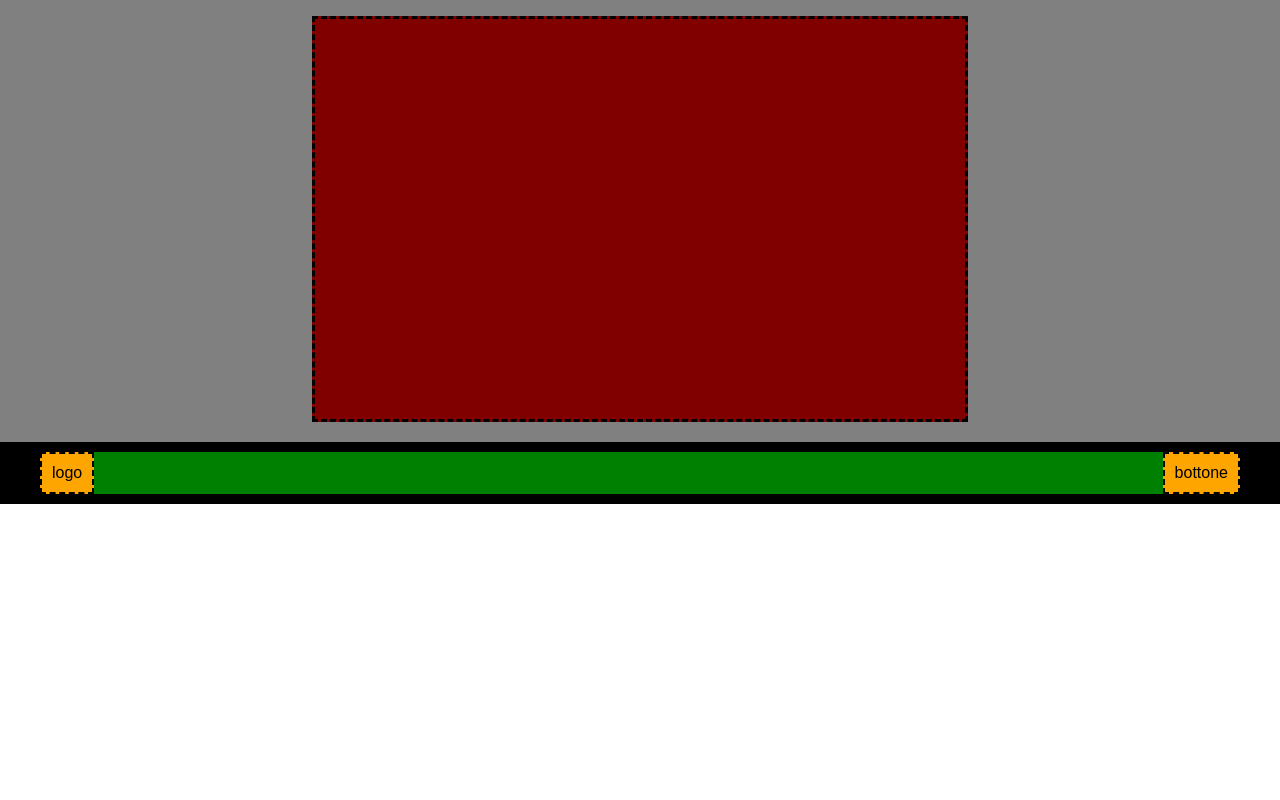
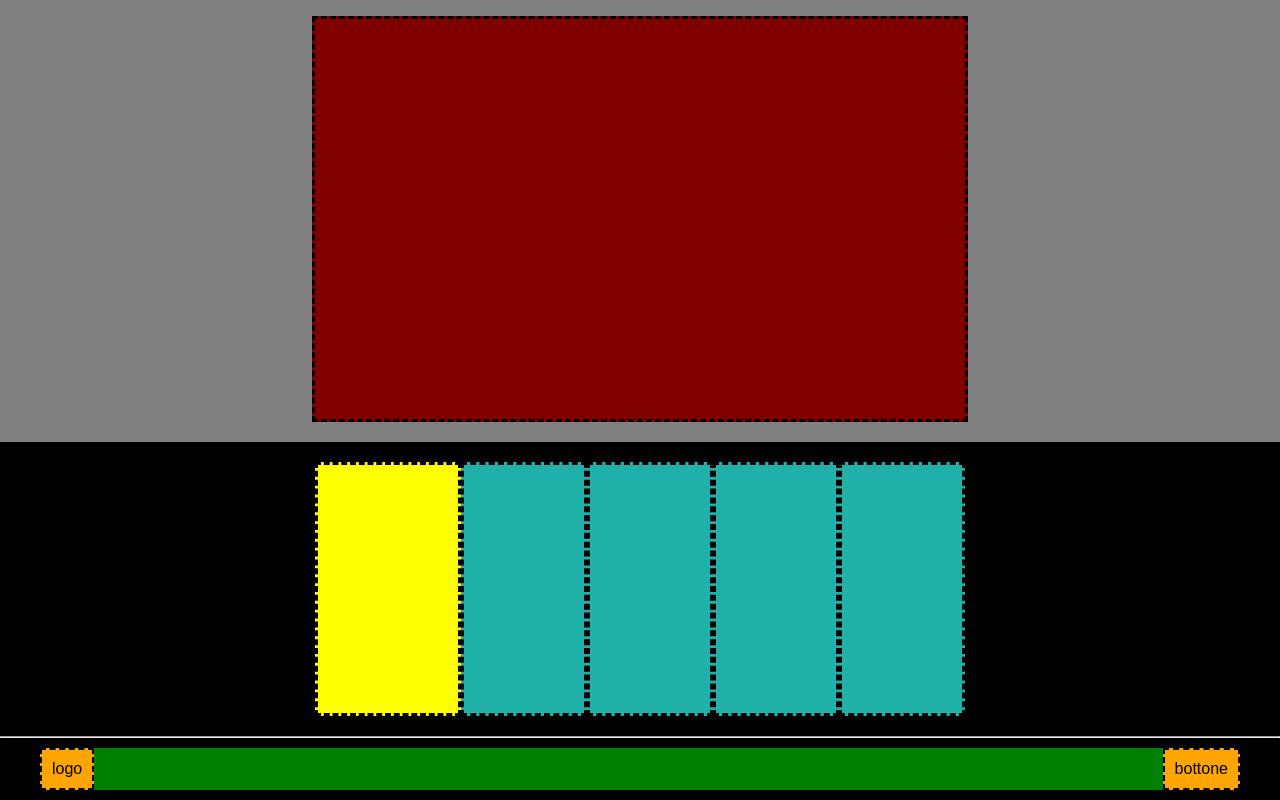
Before and after one commit to natdm02/htmlcss-struttura-discord, a plain HTML site: page index.html in a window 1280 px wide. Shown: the part 1168-1968 px from the top of the page. Before the commit the page ends 1672 px from the top, so only its background shows below. Drawn offline with Linux system fonts and the light colour scheme.

Commit message:
[add]penultima correzione

```diff
--- a/css/style.css
+++ b/css/style.css
@@ -177,11 +177,6 @@ header{
   border-right: dashed;
 }
 
-
-
-
-
-
 .container-verde{
   background-color: forestgreen;
   padding: 125px 180px;
@@ -208,6 +203,98 @@ header{
   border-right: dashed;
 }
 
+.sezione-footer{
+  background-color: black;
+  display: flex;
+  justify-content: center;
+  align-items: center;
+}
+
+.box{
+  flex: 1;
+  padding: 20px;
+  box-sizing: border-box;
+}
+
+
+.box1{
+  background-color:yellow;
+  padding: 124px 70px;
+  border-radius: 0%;
+  text-align: center;
+  margin-top: 20px;
+  margin-bottom: 20px;
+  margin-left: 500px;
+  border-bottom: dashed;
+  border-top: dashed;
+  border-left: dashed;
+  border-right: dashed;
+}
+
+.box2{
+  background-color:#20b2aa;
+  padding: 124px 60px;
+  border-radius: 0%;
+  text-align: center;
+  margin-top: 20px;
+  margin-bottom: 20px;
+  border-bottom: dashed;
+  border-top: dashed;
+  border-left: dashed;
+  border-right: dashed;
+}
+
+.box3{
+  background-color:#20b2aa;
+  padding: 124px 60px;
+  border-radius: 0%;
+  text-align: center;
+  margin-top: 20px;
+  margin-bottom: 20px;
+  border-bottom: dashed;
+  border-top: dashed;
+  border-left: dashed;
+  border-right: dashed;
+}
+
+.box4{
+  background-color:#20b2aa;
+  padding: 124px 60px;
+  border-radius: 0%;
+  text-align: center;
+  margin-top: 20px;
+  margin-bottom: 20px;
+  border-bottom: dashed;
+  border-top: dashed;
+  border-left: dashed;
+  border-right: dashed;
+}
+
+.box5{
+  background-color:#20b2aa;
+  padding: 124px 60px;
+  border-radius: 0%;
+  text-align: center;
+  margin-top: 20px;
+  margin-bottom: 20px;
+  margin-right: 500px;
+  border-bottom: dashed;
+  border-top: dashed;
+  border-left: dashed;
+  border-right: dashed;
+}
+
+
+
+
+
+
+
+
+
+
+
+/* inizio footer ultimo blocco */
 footer{
   background-color: black;
   padding: 10px;
@@ -229,3 +316,4 @@ footer{
   padding: 10px;
   border: 2px dashed black;
 }
+/* fine footer */
--- a/index.html
+++ b/index.html
@@ -43,7 +43,19 @@
     <div class="container-marrone"></div>
   </main>
 
+  <!-- settimo blocco -->
+  <main class="sezione-footer">
+    <div class="box box1"></div>
+    <div class="box box2"></div>
+    <div class="box box3"></div>
+    <div class="box box4"></div>
+    <div class="box box5"></div>
+    </div>
+  </main>
 
+  <hr>
+
+  <!-- ultimo blocco -->
   <footer>
     <div class="container2 inner-footer">
       <div class="logo-2">logo</div>
```
